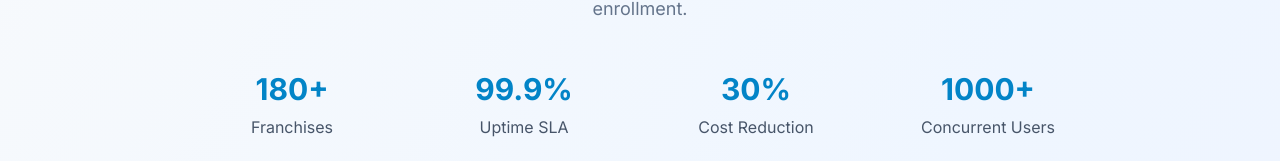
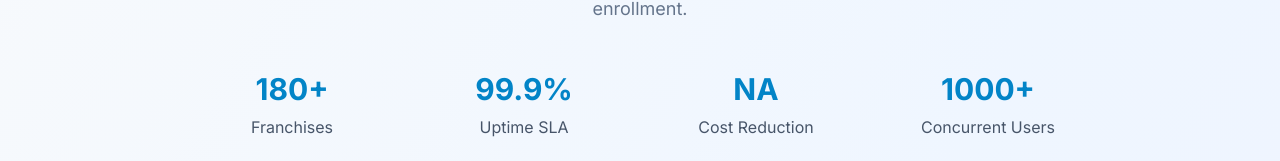
Before and after one commit to armankhan1999/FranFlow-Architecture, a Next.js app: page / in a window 1280 px wide. Shown: the part 415-576 px from the top of the page. Built offline with nearby package versions, Linux system fonts and the light colour scheme.

Commit message:
Fixed Some Bugs

```diff
--- a/src/pages/index.tsx
+++ b/src/pages/index.tsx
@@ -37,10 +37,10 @@ export default function Home() {
                 <Link href="#overview" className="text-slate-600 hover:text-primary-600 transition-colors">
                   Overview
                 </Link>
-                <Link href="#client-view" className="text-slate-600 hover:text-primary-600 transition-colors">
+                <Link href="/client-view" className="text-slate-600 hover:text-primary-600 transition-colors">
                   Client View
                 </Link>
-                <Link href="#developer-view" className="text-slate-600 hover:text-primary-600 transition-colors">
+                <Link href="/developer-view" className="text-slate-600 hover:text-primary-600 transition-colors">
                   Developer View
                 </Link>
               </motion.div>
@@ -84,7 +84,7 @@ export default function Home() {
                 <div className="text-slate-600">Uptime SLA</div>
               </div>
               <div className="text-center">
-                <div className="text-3xl font-bold text-primary-600 mb-2">30%</div>
+                <div className="text-3xl font-bold text-primary-600 mb-2">NA</div>
                 <div className="text-slate-600">Cost Reduction</div>
               </div>
               <div className="text-center">
```
